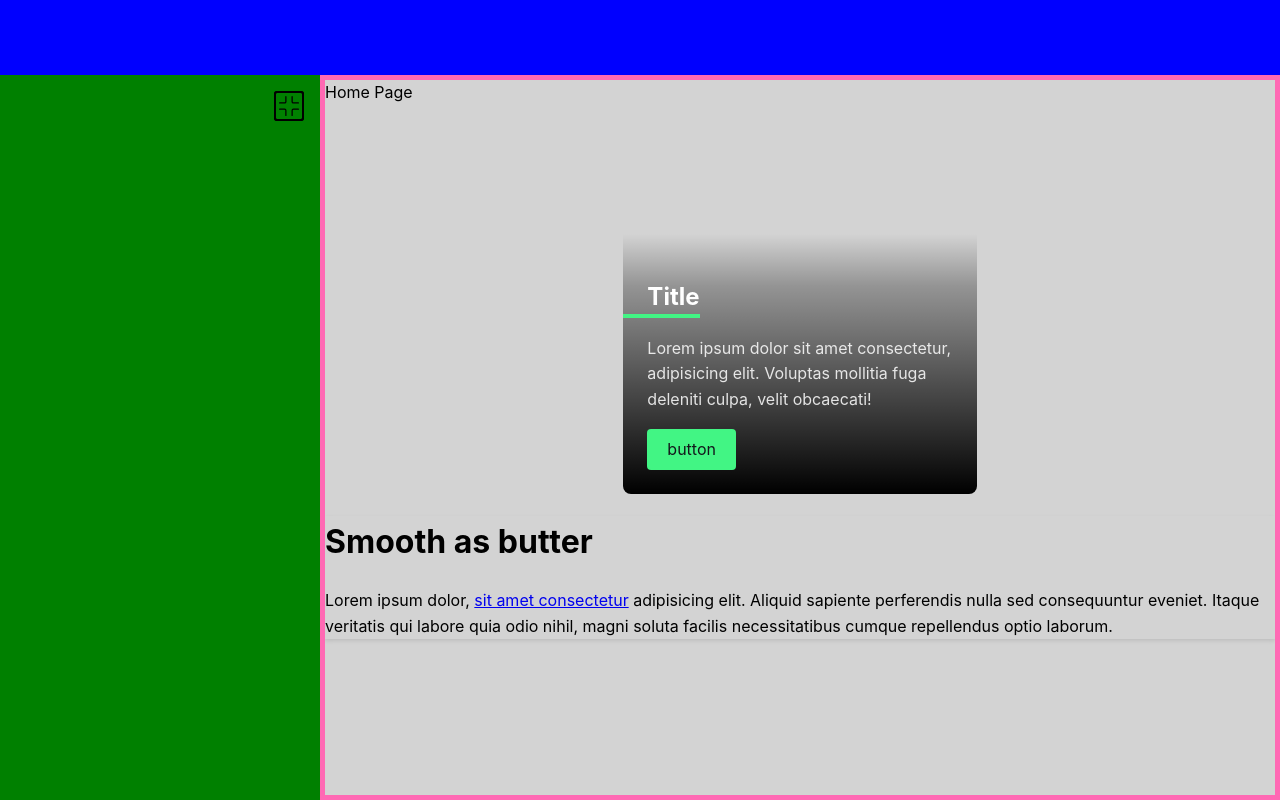
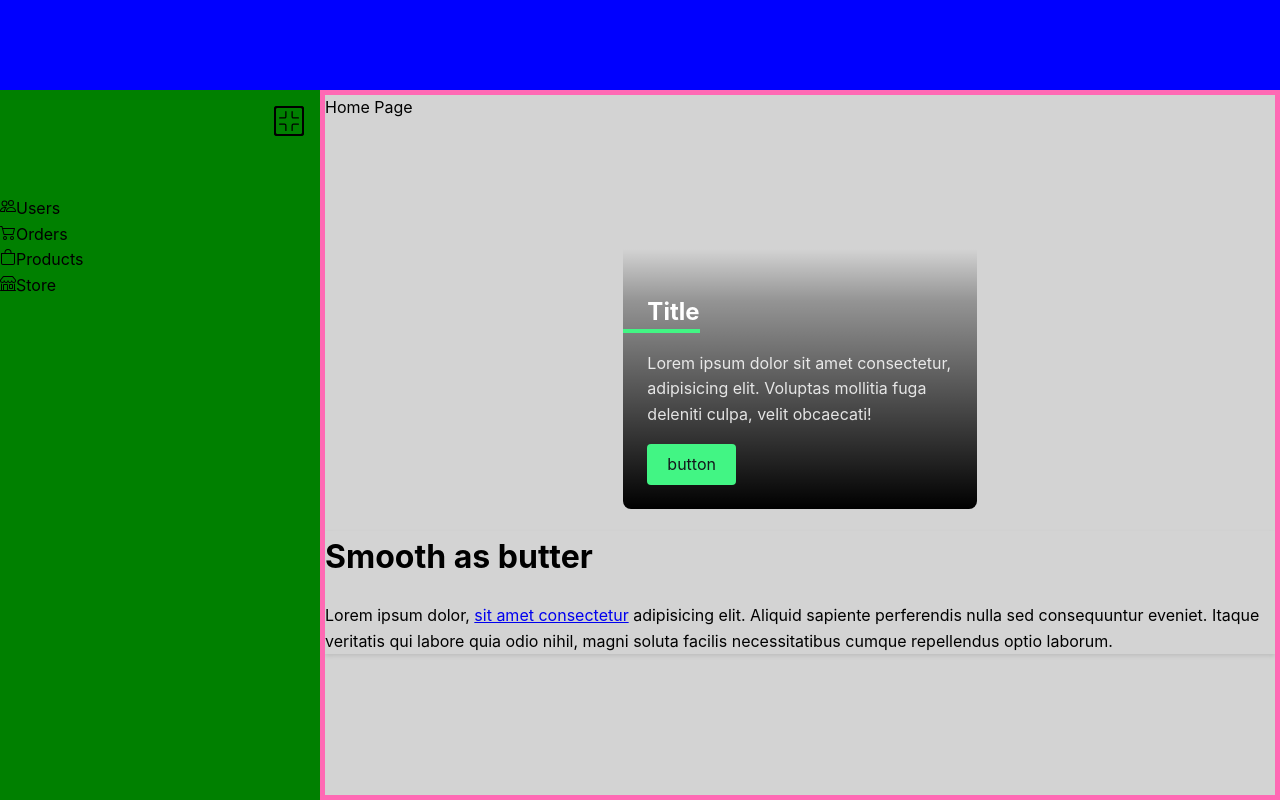
Before and after one commit to JoshuaHolloway/custom-ui-library, a Next.js app in the folder 03-navdrawr-minimize-animaton/: page / in a window 1280 px wide. Built offline with nearby package versions, Linux system fonts and the light colour scheme.

Commit message:
animating the fade of the navitems

```diff
--- a/03-navdrawr-minimize-animaton/components/layout/layout.js
+++ b/03-navdrawr-minimize-animaton/components/layout/layout.js
@@ -5,9 +5,9 @@ import { elementGeometry } from '../../helpers/geometry';
 
 // ==============================================
 
-const navbar_height = '75px';
+const navbar_height = '90px';
 const navdrawer_width = '25vw';
-const minimized_navdrawer_width = '5vw';
+const minimized_navdrawer_width = '6vw';
 // const main_content_shift =
 
 // const extractNum = (str) => 'josh12x'.match(/\d+/)[0];
@@ -29,14 +29,17 @@ export default function Layout({ children }) {
   const navdrawer_svg_max_ref = useRef();
   const navdrawer_svg_min_ref = useRef();
   const main_content_ref = useRef();
+  const navdrawer_items_text_refs = useRef([]);
   const tl_ref = useRef();
 
   const navDrawerHandler = () => {
-    setNavDrawerOpen((prev) => !prev);
+    //reusable function
+    function removeElement(element) {
+      return function () {
+        element.parentNode.removeChild(element);
       };
+    }
 
-  useEffect(() => {
-    if (mounted) {
     if (navdrawer_open) {
       tl_ref.current = gsap
         .timeline()
@@ -69,12 +72,26 @@ export default function Layout({ children }) {
             opacity: 1,
           },
           '<'
-          );
+        )
+        .to(navdrawer_items_text_refs.current, {
+          duration: 2,
+          opacity: 0,
+          onComplete: () => {
+            navdrawer_items_text_refs.current.forEach((elem) => {
+              elem.style.display = 'none';
+            });
+          },
+        });
     } else {
+      navdrawer_items_text_refs.current.forEach((elem) => {
+        elem.style.display = 'inline';
+      });
+      // navdrawer_items_text_refs.current[0].style.display = 'inline';
       tl_ref.current?.reverse();
     }
-    }
-  }, [navdrawer_open]);
+
+    setNavDrawerOpen((prev) => !prev);
+  };
 
   // --------------------------------------------
 
@@ -93,6 +110,7 @@ export default function Layout({ children }) {
         }}
       >
         <div
+          id='navdrawer-minimize-button'
           style={{
             position: 'absolute',
             top: '1em',
@@ -118,6 +136,7 @@ export default function Layout({ children }) {
         </div>
 
         <div
+          id='navdrawer-maximize-button'
           style={{
             position: 'absolute',
             top: '1em',
@@ -142,6 +161,74 @@ export default function Layout({ children }) {
           >
             <path d='M1.5 1a.5.5 0 0 0-.5.5v4a.5.5 0 0 1-1 0v-4A1.5 1.5 0 0 1 1.5 0h4a.5.5 0 0 1 0 1h-4zM10 .5a.5.5 0 0 1 .5-.5h4A1.5 1.5 0 0 1 16 1.5v4a.5.5 0 0 1-1 0v-4a.5.5 0 0 0-.5-.5h-4a.5.5 0 0 1-.5-.5zM.5 10a.5.5 0 0 1 .5.5v4a.5.5 0 0 0 .5.5h4a.5.5 0 0 1 0 1h-4A1.5 1.5 0 0 1 0 14.5v-4a.5.5 0 0 1 .5-.5zm15 0a.5.5 0 0 1 .5.5v4a1.5 1.5 0 0 1-1.5 1.5h-4a.5.5 0 0 1 0-1h4a.5.5 0 0 0 .5-.5v-4a.5.5 0 0 1 .5-.5z' />
           </svg>
+        </div>
+
+        <div id='navdrawer-navitems-container'>
+          <ul
+            id='navdrawer-navitems'
+            style={{
+              listStyle: 'none',
+              paddingLeft: 0,
+            }}
+          >
+            <li>
+              <svg
+                xmlns='http://www.w3.org/2000/svg'
+                width='16'
+                height='16'
+                fill='currentColor'
+                viewBox='0 0 16 16'
+              >
+                <path d='M15 14s1 0 1-1-1-4-5-4-5 3-5 4 1 1 1 1h8zm-7.978-1A.261.261 0 0 1 7 12.996c.001-.264.167-1.03.76-1.72C8.312 10.629 9.282 10 11 10c1.717 0 2.687.63 3.24 1.276.593.69.758 1.457.76 1.72l-.008.002a.274.274 0 0 1-.014.002H7.022zM11 7a2 2 0 1 0 0-4 2 2 0 0 0 0 4zm3-2a3 3 0 1 1-6 0 3 3 0 0 1 6 0zM6.936 9.28a5.88 5.88 0 0 0-1.23-.247A7.35 7.35 0 0 0 5 9c-4 0-5 3-5 4 0 .667.333 1 1 1h4.216A2.238 2.238 0 0 1 5 13c0-1.01.377-2.042 1.09-2.904.243-.294.526-.569.846-.816zM4.92 10A5.493 5.493 0 0 0 4 13H1c0-.26.164-1.03.76-1.724.545-.636 1.492-1.256 3.16-1.275zM1.5 5.5a3 3 0 1 1 6 0 3 3 0 0 1-6 0zm3-2a2 2 0 1 0 0 4 2 2 0 0 0 0-4z' />
+              </svg>
+              <span ref={(el) => (navdrawer_items_text_refs.current[0] = el)}>
+                Users
+              </span>
+            </li>
+            <li>
+              <svg
+                xmlns='http://www.w3.org/2000/svg'
+                width='16'
+                height='16'
+                fill='currentColor'
+                viewBox='0 0 16 16'
+              >
+                <path d='M0 2.5A.5.5 0 0 1 .5 2H2a.5.5 0 0 1 .485.379L2.89 4H14.5a.5.5 0 0 1 .485.621l-1.5 6A.5.5 0 0 1 13 11H4a.5.5 0 0 1-.485-.379L1.61 3H.5a.5.5 0 0 1-.5-.5zM3.14 5l1.25 5h8.22l1.25-5H3.14zM5 13a1 1 0 1 0 0 2 1 1 0 0 0 0-2zm-2 1a2 2 0 1 1 4 0 2 2 0 0 1-4 0zm9-1a1 1 0 1 0 0 2 1 1 0 0 0 0-2zm-2 1a2 2 0 1 1 4 0 2 2 0 0 1-4 0z' />
+              </svg>
+              <span ref={(el) => (navdrawer_items_text_refs.current[1] = el)}>
+                Orders
+              </span>
+            </li>
+            <li>
+              <svg
+                xmlns='http://www.w3.org/2000/svg'
+                width='16'
+                height='16'
+                fill='currentColor'
+                viewBox='0 0 16 16'
+              >
+                <path d='M8 1a2.5 2.5 0 0 1 2.5 2.5V4h-5v-.5A2.5 2.5 0 0 1 8 1zm3.5 3v-.5a3.5 3.5 0 1 0-7 0V4H1v10a2 2 0 0 0 2 2h10a2 2 0 0 0 2-2V4h-3.5zM2 5h12v9a1 1 0 0 1-1 1H3a1 1 0 0 1-1-1V5z' />
+              </svg>
+              <span ref={(el) => (navdrawer_items_text_refs.current[2] = el)}>
+                Products
+              </span>
+            </li>
+
+            <li>
+              <svg
+                xmlns='http://www.w3.org/2000/svg'
+                width='16'
+                height='16'
+                fill='currentColor'
+                viewBox='0 0 16 16'
+              >
+                <path d='M2.97 1.35A1 1 0 0 1 3.73 1h8.54a1 1 0 0 1 .76.35l2.609 3.044A1.5 1.5 0 0 1 16 5.37v.255a2.375 2.375 0 0 1-4.25 1.458A2.371 2.371 0 0 1 9.875 8 2.37 2.37 0 0 1 8 7.083 2.37 2.37 0 0 1 6.125 8a2.37 2.37 0 0 1-1.875-.917A2.375 2.375 0 0 1 0 5.625V5.37a1.5 1.5 0 0 1 .361-.976l2.61-3.045zm1.78 4.275a1.375 1.375 0 0 0 2.75 0 .5.5 0 0 1 1 0 1.375 1.375 0 0 0 2.75 0 .5.5 0 0 1 1 0 1.375 1.375 0 1 0 2.75 0V5.37a.5.5 0 0 0-.12-.325L12.27 2H3.73L1.12 5.045A.5.5 0 0 0 1 5.37v.255a1.375 1.375 0 0 0 2.75 0 .5.5 0 0 1 1 0zM1.5 8.5A.5.5 0 0 1 2 9v6h1v-5a1 1 0 0 1 1-1h3a1 1 0 0 1 1 1v5h6V9a.5.5 0 0 1 1 0v6h.5a.5.5 0 0 1 0 1H.5a.5.5 0 0 1 0-1H1V9a.5.5 0 0 1 .5-.5zM4 15h3v-5H4v5zm5-5a1 1 0 0 1 1-1h2a1 1 0 0 1 1 1v3a1 1 0 0 1-1 1h-2a1 1 0 0 1-1-1v-3zm3 0h-2v3h2v-3z' />
+              </svg>
+              <span ref={(el) => (navdrawer_items_text_refs.current[3] = el)}>
+                Store
+              </span>
+            </li>
+          </ul>
         </div>
       </nav>
 
```
Lines whose indentation alone changed are shown as unchanged.
